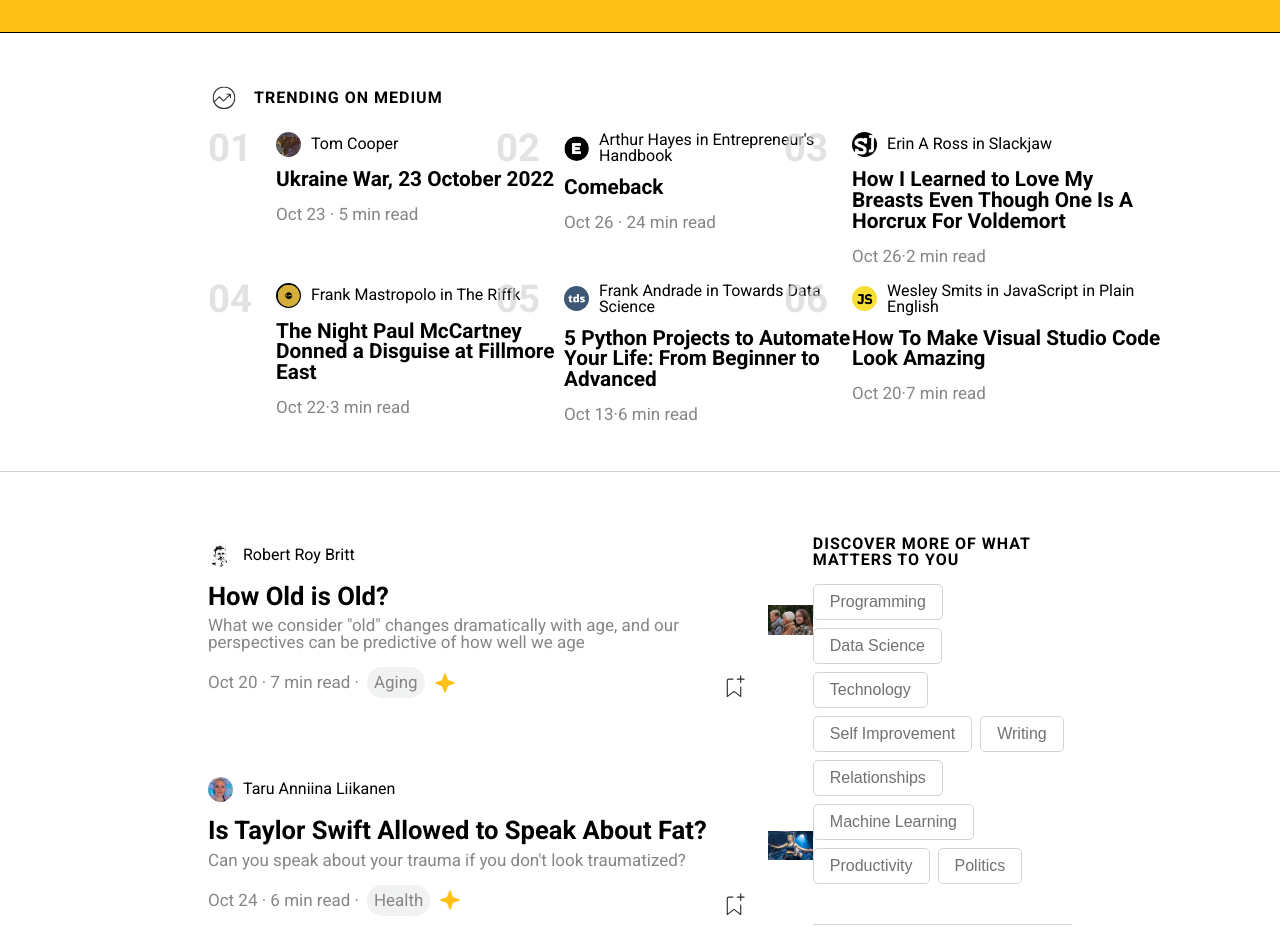
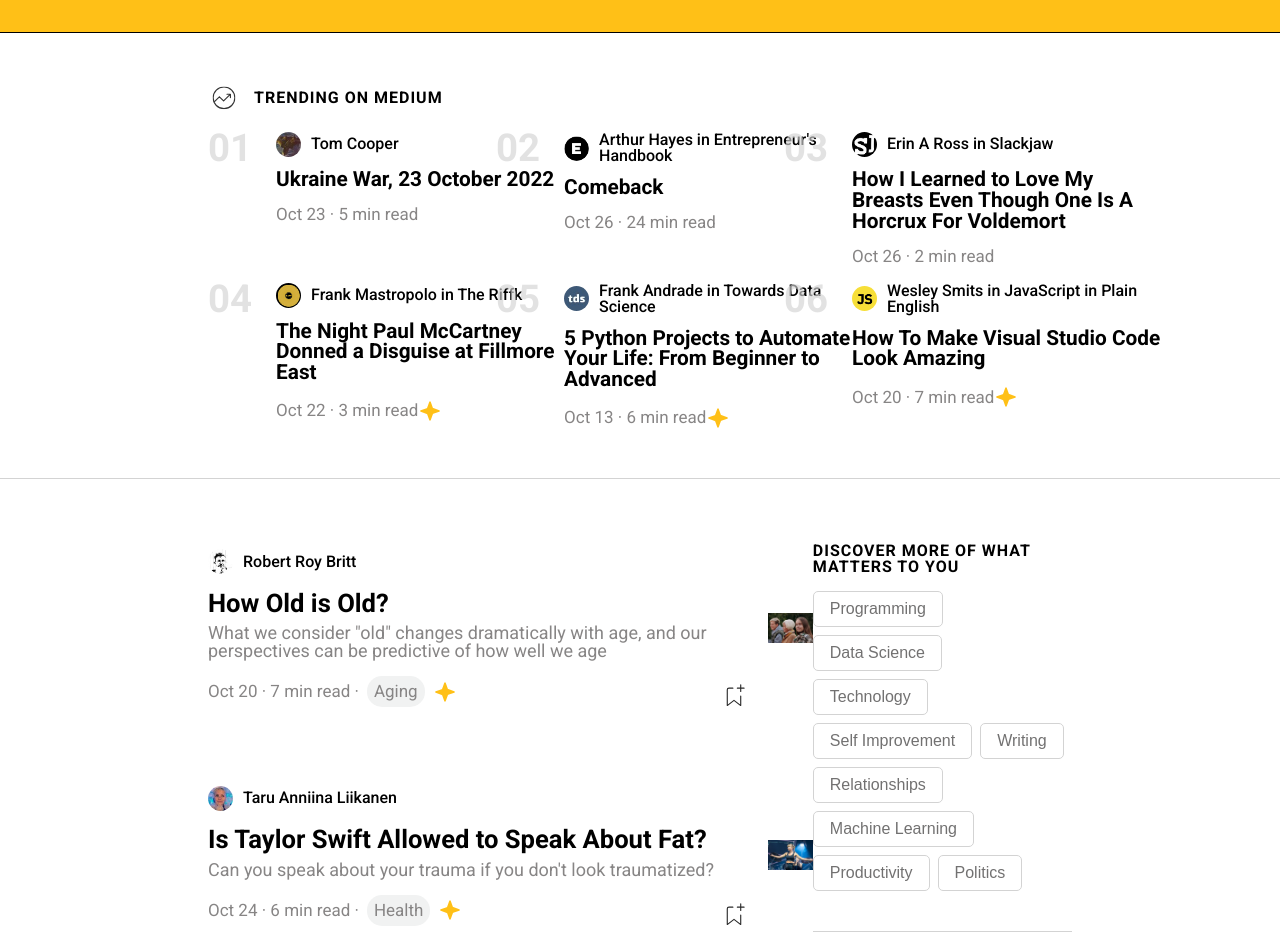
Before and after one commit to EdoardoTunzi/Progetto-U2-W1-D4-MediumWP, a plain HTML site: page index.html in a window 1280 px wide. Shown: the part 820-1757 px from the top of the page. Drawn offline with nearby package versions, Linux system fonts and the light colour scheme.

Commit message:
stars svg inserted only where needed. username class added everywhere

```diff
--- a/assets/css/indexStyle.css
+++ b/assets/css/indexStyle.css
@@ -93,6 +93,9 @@ header img {
   border-bottom: 1px solid lightgray;
   padding-block: 3rem;
 }
+.username {
+  font-weight: 500;
+}
 #trend-title {
   display: flex;
   align-items: center;
@@ -174,10 +177,12 @@ main {
   margin-block: 0.5rem;
 }
 .username {
+  font-weight: 500;
 }
 .subtitle {
   color: #878585;
   width: 35rem;
+  font-size: 18px;
 }
 .info-wrapper {
   display: flex;
--- a/index.html
+++ b/index.html
@@ -42,7 +42,7 @@
           <div class="card-content">
             <div class="avatar">
               <img src="./assets/imgs/image01.jpeg" alt="avatar image" />
-              <span>Tom Cooper</span>
+              <span class="username">Tom Cooper</span>
             </div>
             <h2>Ukraine War, 23 October 2022</h2>
             <p class="date">Oct 23 · 5 min read</p>
@@ -53,7 +53,7 @@
           <div class="card-content">
             <div class="avatar">
               <img src="./assets/imgs/image02.png" alt="avatar image" />
-              <span>Arthur Hayes in Entrepreneur's Handbook</span>
+              <span class="username">Arthur Hayes in Entrepreneur's Handbook</span>
             </div>
             <h2>Comeback</h2>
             <p class="date">Oct 26 · 24 min read</p>
@@ -64,10 +64,10 @@
           <div class="card-content">
             <div class="avatar">
               <img src="./assets/imgs/image03.jpeg" alt="avatar image" />
-              <span>Erin A Ross in Slackjaw</span>
+              <span class="username">Erin A Ross in Slackjaw</span>
             </div>
             <h2>How I Learned to Love My Breasts Even Though One Is A Horcrux For Voldemort</h2>
-            <p class="date">Oct 26·2 min read</p>
+            <p class="date">Oct 26 · 2 min read</p>
           </div>
         </div>
         <div class="trend-card">
@@ -75,10 +75,13 @@
           <div class="card-content">
             <div class="avatar">
               <img src="./assets/imgs/image04.png" alt="avatar image" />
-              <span>Frank Mastropolo in The Riffk</span>
+              <span class="username">Frank Mastropolo in The Riffk</span>
             </div>
             <h2>The Night Paul McCartney Donned a Disguise at Fillmore East</h2>
-            <p class="date">Oct 22·3 min read</p>
+            <div class="info-wrapper">
+              <p class="date">Oct 22 · 3 min read</p>
+              <img class="star" src="./assets/imgs/svg/star.svg" alt="star image" />
+            </div>
           </div>
         </div>
         <div class="trend-card">
@@ -86,10 +89,13 @@
           <div class="card-content">
             <div class="avatar">
               <img src="./assets/imgs/image05.jpeg" alt="avatar image" />
-              <span>Frank Andrade in Towards Data Science</span>
+              <span class="username">Frank Andrade in Towards Data Science</span>
             </div>
             <h2>5 Python Projects to Automate Your Life: From Beginner to Advanced</h2>
-            <p class="date">Oct 13·6 min read</p>
+            <div class="info-wrapper">
+              <p class="date">Oct 13 · 6 min read</p>
+              <img class="star" src="./assets/imgs/svg/star.svg" alt="star image" />
+            </div>
           </div>
         </div>
         <div class="trend-card">
@@ -97,10 +103,13 @@
           <div class="card-content">
             <div class="avatar">
               <img src="./assets/imgs/image06.png" alt="avatar image" />
-              <span>Wesley Smits in JavaScript in Plain English</span>
+              <span class="username">Wesley Smits in JavaScript in Plain English</span>
             </div>
             <h2>How To Make Visual Studio Code Look Amazing</h2>
-            <p class="date">Oct 20·7 min read</p>
+            <div class="info-wrapper">
+              <p class="date">Oct 20 · 7 min read</p>
+              <img class="star" src="./assets/imgs/svg/star.svg" alt="star image" />
+            </div>
           </div>
         </div>
       </div>
@@ -169,7 +178,6 @@
             <div class="info-wrapper">
               <p class="date">Oct 25 · 11 min read ·</p>
               <span class="category">Sustainability</span>
-              <img class="star" src="./assets/imgs/svg/star.svg" alt="star image" />
               <img class="bookmark" src="./assets/imgs/svg/bookmark.svg" alt="bookmark symbol" />
             </div>
           </div>
@@ -225,7 +233,6 @@
             <div class="info-wrapper">
               <p class="date">Oct 24 · 6 min read ·</p>
               <span class="category">Health</span>
-              <img class="star" src="./assets/imgs/svg/star.svg" alt="star image" />
               <img class="bookmark" src="./assets/imgs/svg/bookmark.svg" alt="bookmark symbol" />
             </div>
           </div>
```
